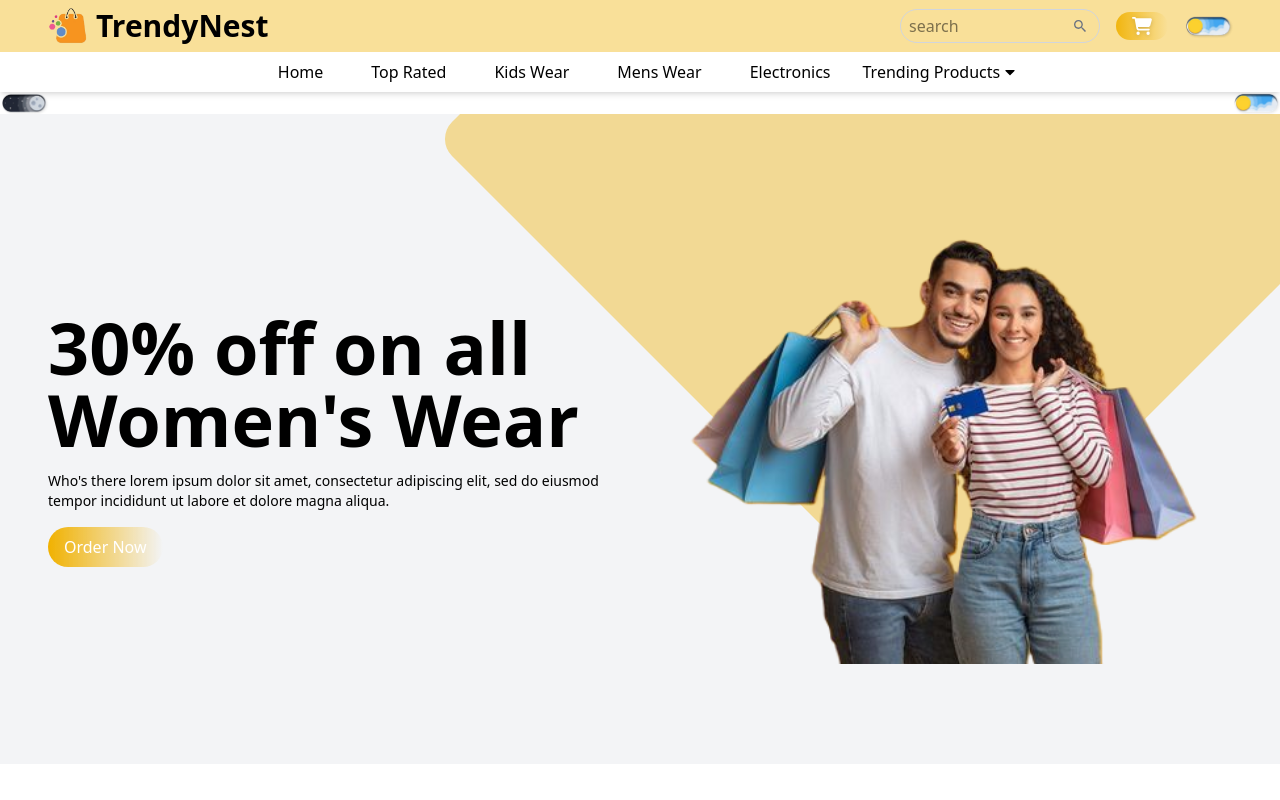
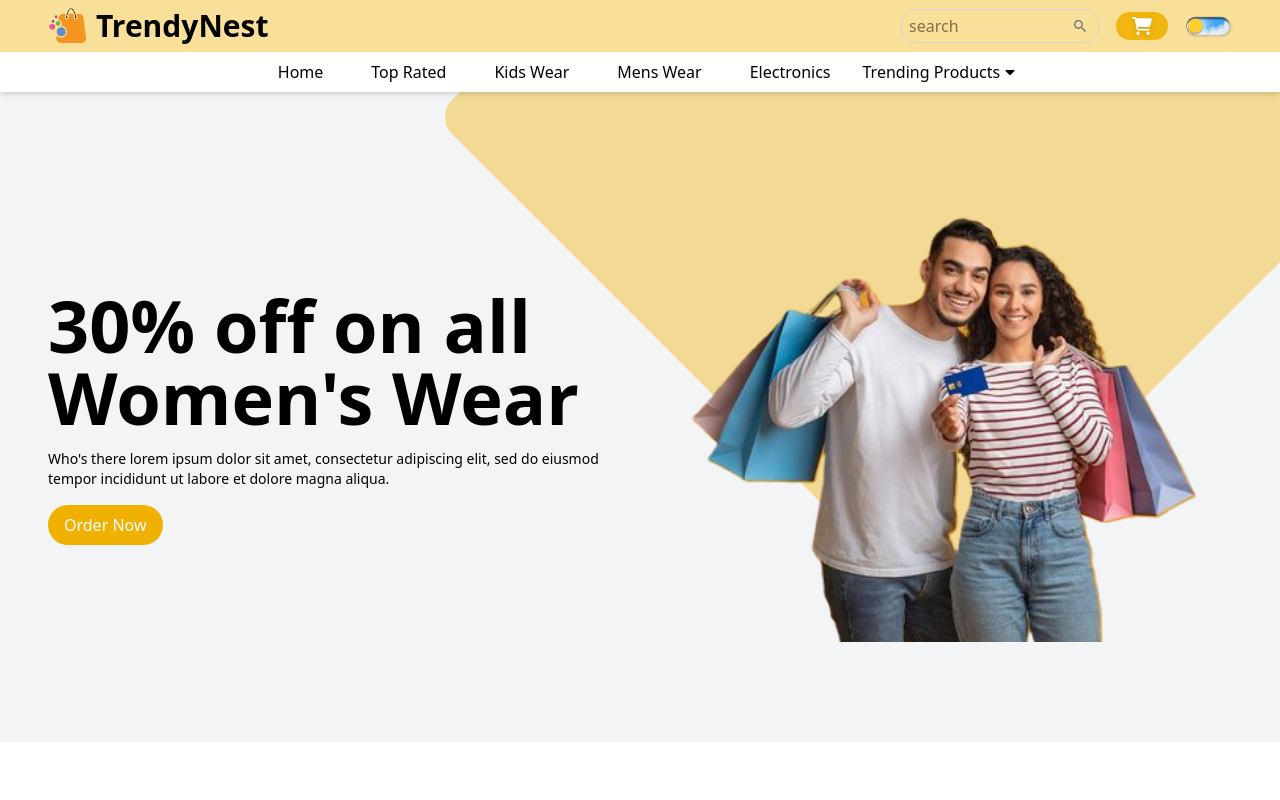
Before and after one commit to RitikaSingh2408/Ecommerce_Website, a React (Vite) app: page / in a window 1280 px wide. Shown: the top 800 px of the page. Built offline with nearby package versions, Linux system fonts and the light colour scheme.

Commit message:
some changes

```diff
--- a/src/App.jsx
+++ b/src/App.jsx
@@ -1,6 +1,5 @@
 import React from 'react'
 import Navbar from './Components/Navbar/Navbar'
-import Darkmode from './Components/Navbar/Darkmode'
 import Hero from './Components/Hero/Hero'
 import Products from './Components/Products/Products'
 import AOS from 'aos'
@@ -31,7 +30,7 @@ const App = () => {
   return (
     <div className='bg-white dark:bg-gray-900 dark:text-white duration-200'>
      <Navbar handleOrderPopup={handleOrderPopup}/>
-     <Darkmode/>
+
      <Hero handleOrderPopup={handleOrderPopup}/>
      <Products/>
      <TopProducts handleOrderPopup={handleOrderPopup}/>
--- a/src/index.css
+++ b/src/index.css
@@ -9,10 +9,10 @@
   @theme {
 
    --color-primary: oklch(79.5% 0.184 86.047);
-   --color-secondary: "#c5ff4a";
+   --color-secondary: oklch(79.5% 0.184 86.047);
    }
 
-
+   /* "#c5ff4a" */
 
 @custom-variant dark (&:where(.dark, .dark *));
 
```
